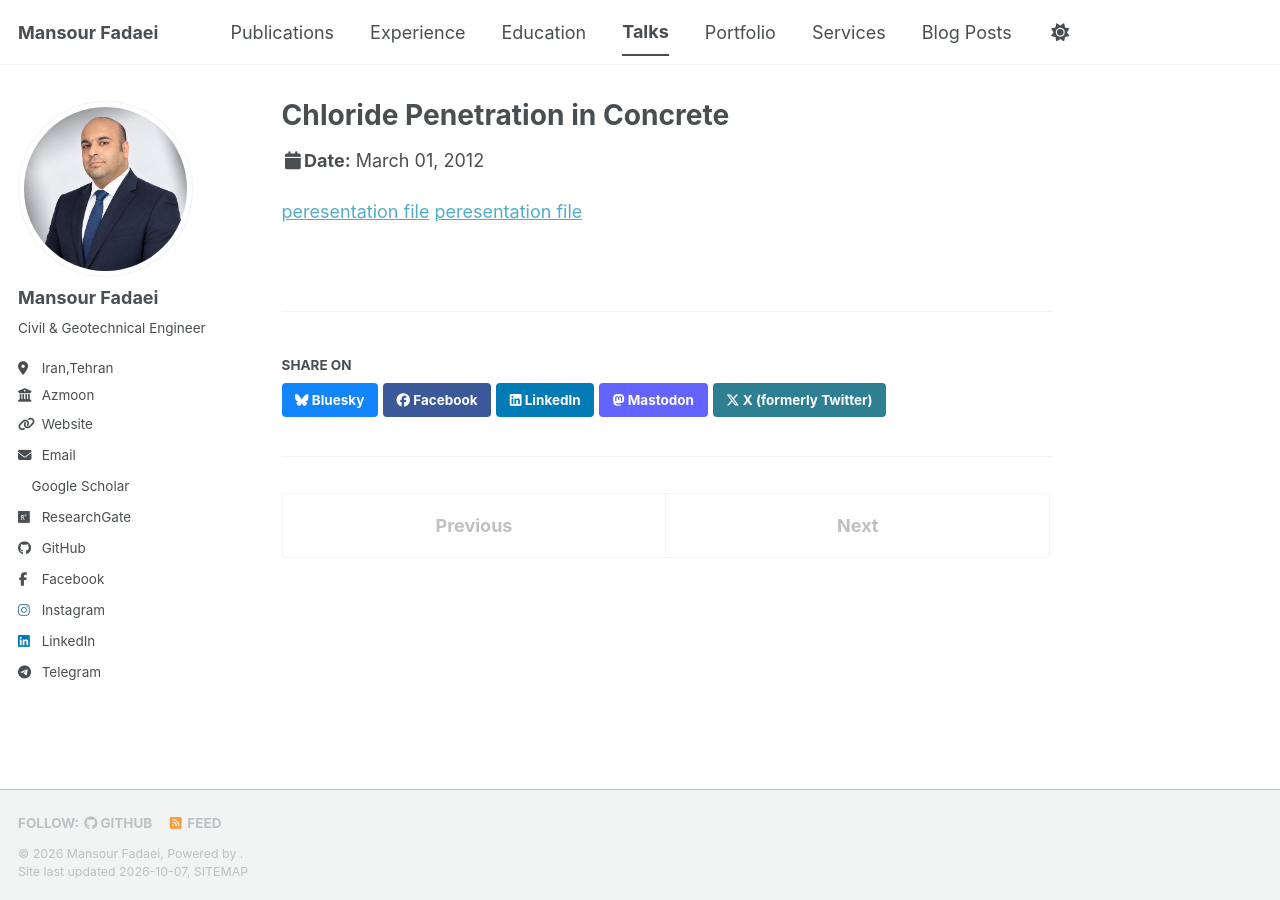
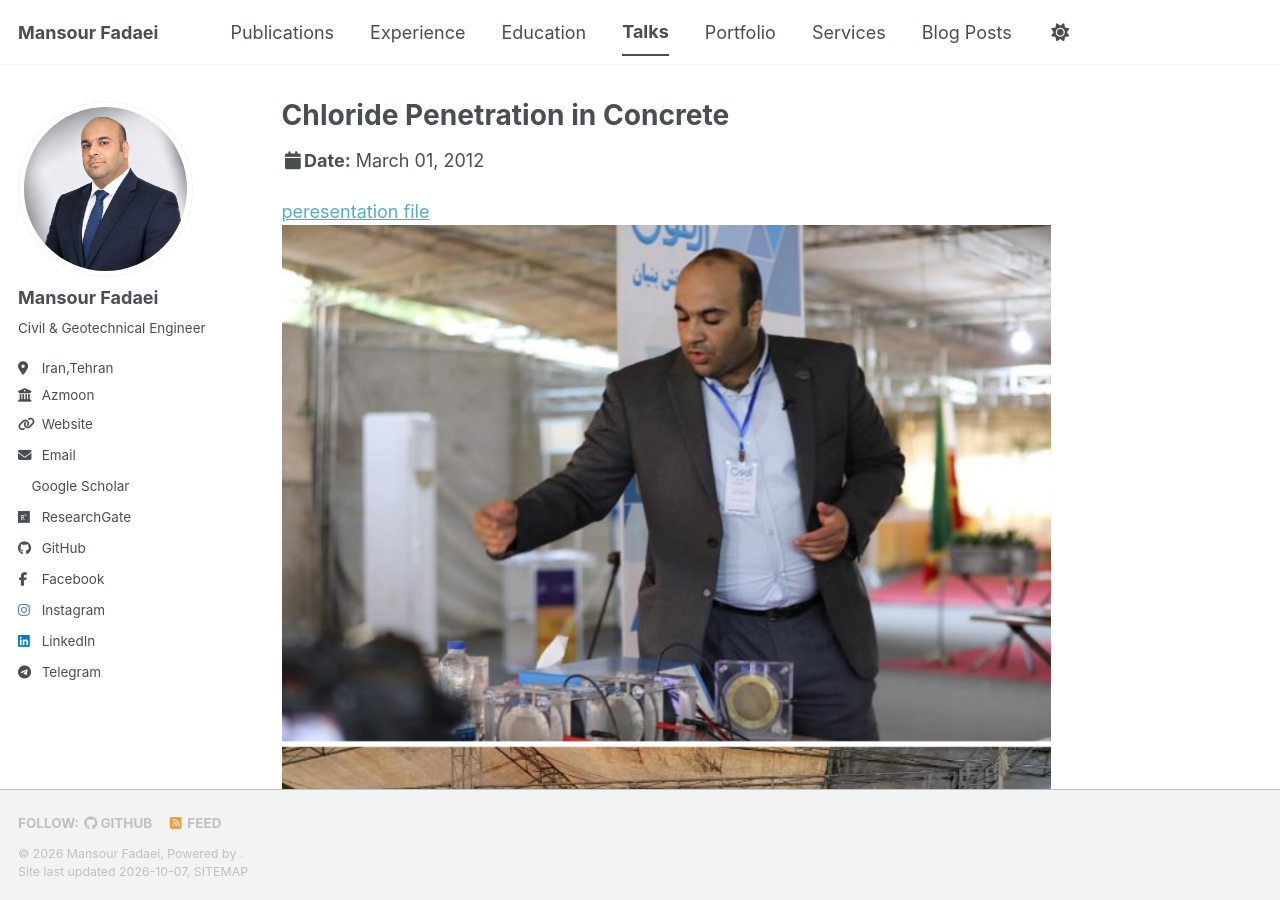
Before and after one commit to geo-eng/geo-eng.github.io, a Jekyll site: the page built from _talks/2012-03-01-RCPT.md, in a window 1280 px wide and 900 px high. Built offline with Jekyll 4.4.1, drawn with Linux system fonts in a browser that asks for light colours; a style sheet for code colours, icons or effects is not loaded.

Commit message:
Update 2012-03-01-RCPT.md

```diff
--- a/_talks/2012-03-01-RCPT.md
+++ b/_talks/2012-03-01-RCPT.md
@@ -9,4 +9,4 @@ location: "Tehran, Iran"
 ---
 
 [peresentation file](https://geodam.ir/files/RCPT-fadaei.pdf)
-[peresentation file](https://geodam.ir/images/RCPT-talk.png)
+![image](https://geodam.ir/images/RCPT-talk.png)
```
